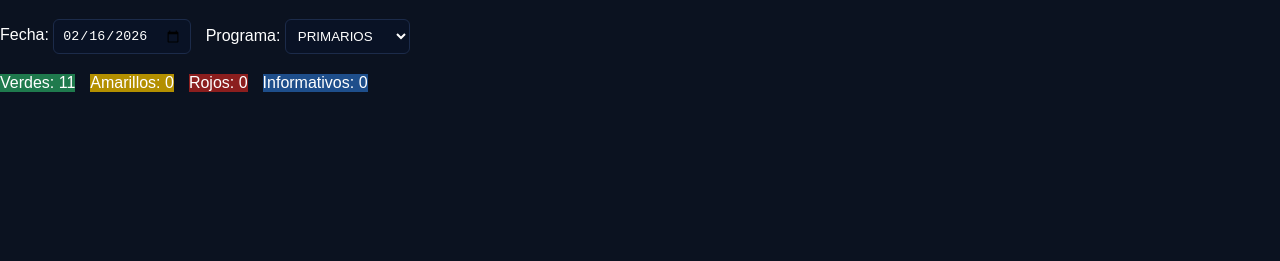
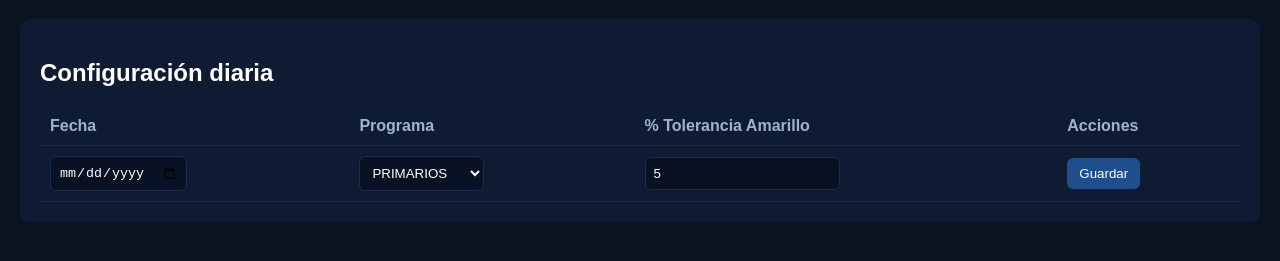
Before and after one commit to innovacionparticipativa7-netizen/scorecard, a plain HTML site: page index.html in a window 1280 px wide. Shown: the part 61-322 px from the top of the page. Drawn offline with Linux system fonts and the light colour scheme.

Commit message:
Update index.html

```diff
--- a/index.html
+++ b/index.html
@@ -10,29 +10,33 @@
     <h1>Scorecard Safran Cabin — Captura diaria</h1>
   </header>
 
-  <section class="filters">
-    <label>
-      Fecha:
-      <input type="date" value="2026-02-16">
-    </label>
+  <section class="panel">
+  <h2>Configuración diaria</h2>
 
-    <label>
-      Programa:
-      <select>
+  <table class="config-table">
+    <tr>
+      <th>Fecha</th>
+      <th>Programa</th>
+      <th>% Tolerancia Amarillo</th>
+      <th>Acciones</th>
+    </tr>
+    <tr>
+      <td><input type="date" id="fecha"></td>
+      <td>
+        <select id="programa">
           <option>PRIMARIOS</option>
           <option>A220</option>
           <option>COMAC</option>
           <option>BOEING</option>
           <option>WAREHOUSE</option>
         </select>
-    </label>
-  </section>
-
-  <section class="summary">
-    <div class="card green">Verdes: 11</div>
-    <div class="card yellow">Amarillos: 0</div>
-    <div class="card red">Rojos: 0</div>
-    <div class="card blue">Informativos: 0</div>
+      </td>
+      <td><input type="number" id="tolerancia" value="5"></td>
+      <td>
+        <button class="btn" onclick="guardarConfig()">Guardar</button>
+      </td>
+    </tr>
+  </table>
 </section>
 
   <script src="script.js"></script>
```
Lines whose indentation alone changed are shown as unchanged.
